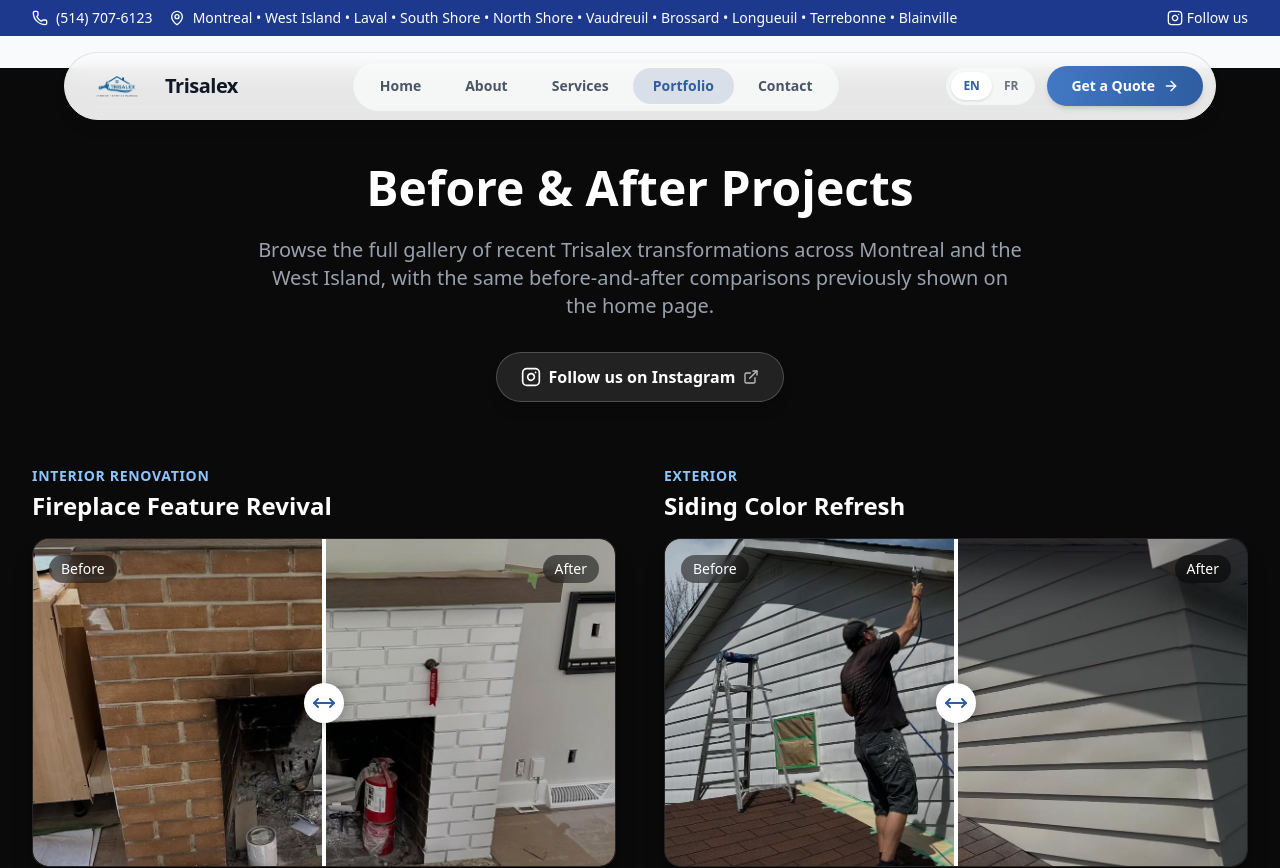
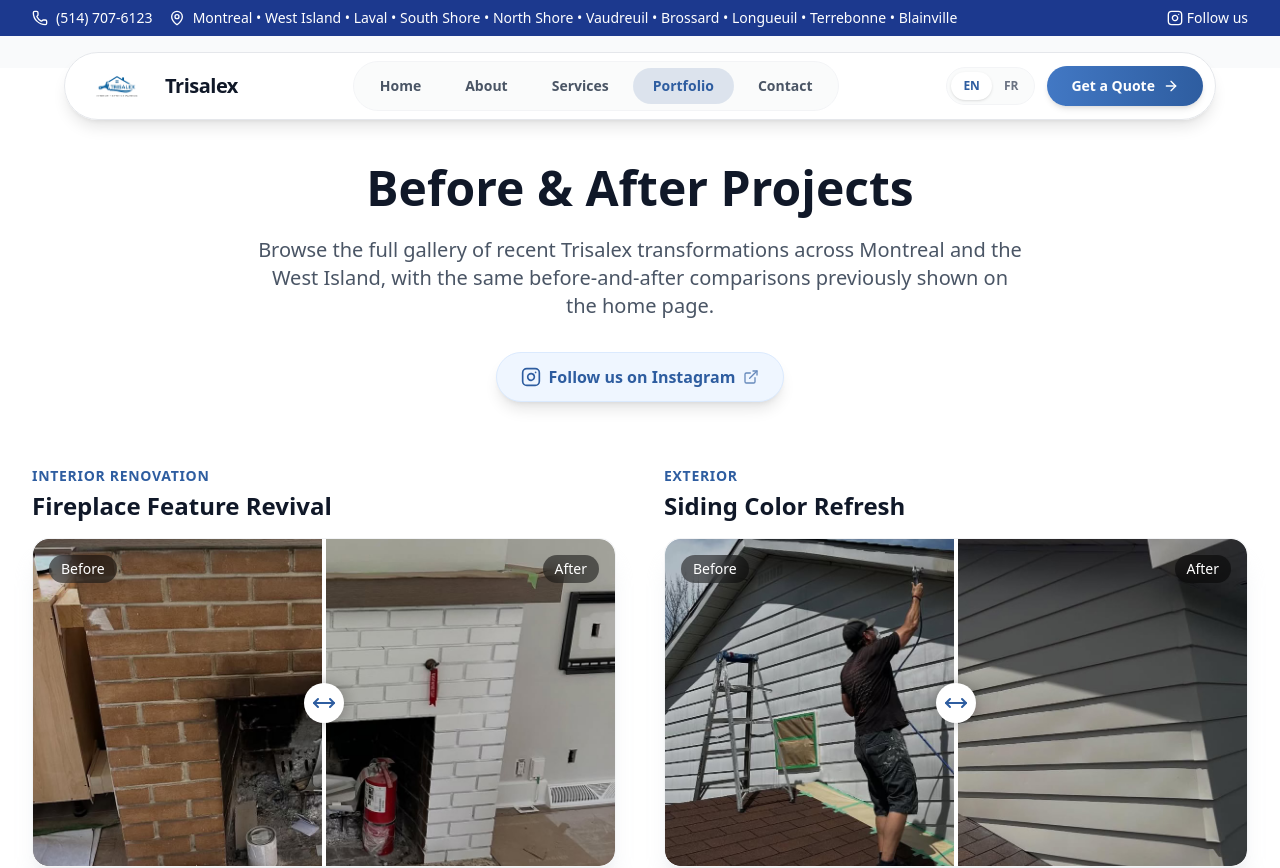
Before and after one commit to ys-sites/Trisalex, a React (Vite) app: page /portfolio in a window 1280 px wide. Shown: the top 868 px of the page. Built offline with nearby package versions, Linux system fonts and the light colour scheme.

Commit message:
update 5.0

```diff
--- a/src/components/Layout.tsx
+++ b/src/components/Layout.tsx
@@ -13,7 +13,7 @@ export default function Layout() {
   const isHome = location.pathname === "/";
   const { t } = useTranslation();
   const phoneNumber = "(514) 707-6123";
-  const phoneHref = "tel:+15147076123";
+  const contactFormHref = "/contact#contact-form";
   const serviceCities = "Montreal  •  West Island  •  Laval  •  South Shore  •  North Shore  •  Vaudreuil  •  Brossard  •  Longueuil  •  Terrebonne  •  Blainville";
 
   useEffect(() => {
@@ -72,8 +72,8 @@ export default function Layout() {
       </main>
 
       <a
-        href={phoneHref}
-        aria-label={`Call Trisalex at ${phoneNumber}`}
+        href={contactFormHref}
+        aria-label="Open the contact form"
         className="sm:hidden fixed bottom-5 right-5 z-50 inline-flex h-14 w-14 items-center justify-center rounded-full bg-[#2e5da0] text-white shadow-[0_18px_35px_rgba(46,93,160,0.35)] transition-transform duration-200 active:scale-95"
       >
         <Phone className="h-6 w-6" />
--- a/src/pages/About.tsx
+++ b/src/pages/About.tsx
@@ -39,7 +39,7 @@ export default function About() {
             </ul>
           </div>
 
-          <div className="relative">
+          <div className="relative hidden lg:block">
             <div className="aspect-w-4 aspect-h-5 rounded-2xl overflow-hidden shadow-xl">
               <img
                 src="/main.jpg"
--- a/src/pages/Contact.tsx
+++ b/src/pages/Contact.tsx
@@ -147,6 +147,7 @@ export default function Contact() {
             initial={{ opacity: 0, y: 20 }}
             animate={{ opacity: 1, y: 0 }}
             transition={{ duration: 0.6, delay: 0.2 }}
+            id="contact-form"
             className="lg:col-span-2 bg-white rounded-3xl shadow-2xl p-8 md:p-12 border border-gray-100"
           >
             {isSuccess ? (
@@ -249,16 +250,16 @@ export default function Contact() {
                   <button
                     type="submit"
                     disabled={isSubmitting}
-                    className="w-full bg-gradient-to-r from-[#4278c4] to-[#2e5da0] text-white font-extrabold py-5 rounded-2xl text-xl shadow-xl shadow-blue-200 transition-all flex items-center justify-center gap-2 group disabled:opacity-70 disabled:cursor-not-allowed"
+                    className="w-full bg-gradient-to-r from-[#4278c4] to-[#2e5da0] text-white font-extrabold py-4 md:py-5 rounded-2xl text-base md:text-xl shadow-xl shadow-blue-200 transition-all flex items-center justify-center gap-2 group disabled:opacity-70 disabled:cursor-not-allowed"
                   >
                     {isSubmitting ? (
                       <>
-                        <Loader2 className="w-6 h-6 animate-spin" />
+                        <Loader2 className="w-5 h-5 md:w-6 md:h-6 animate-spin" />
                         Sending...
                       </>
                     ) : (
                       <>
-                        {t('home.contact.submit')} <ArrowRight className="w-6 h-6 transition-transform group-hover:translate-x-1" />
+                        {t('home.contact.submit')} <ArrowRight className="w-5 h-5 md:w-6 md:h-6 transition-transform group-hover:translate-x-1" />
                       </>
                     )}
                   </button>
--- a/src/pages/Portfolio.tsx
+++ b/src/pages/Portfolio.tsx
@@ -71,14 +71,14 @@ const beforeAfterItems = [
 
 export default function Portfolio() {
   return (
-    <div className="py-16 md:py-24 bg-[#0a0a0a] min-h-screen">
+    <div className="py-16 md:py-24 bg-white min-h-screen">
       <div className="max-w-7xl mx-auto px-4 sm:px-6 lg:px-8">
         <div className="text-center mb-16">
           <motion.h1
             initial={{ opacity: 0, y: -20 }}
             animate={{ opacity: 1, y: 0 }}
             transition={{ duration: 0.6 }}
-            className="text-4xl md:text-5xl font-extrabold text-white mb-6"
+            className="text-4xl md:text-5xl font-extrabold text-gray-900 mb-6"
           >
             Before & After Projects
           </motion.h1>
@@ -86,7 +86,7 @@ export default function Portfolio() {
             initial={{ opacity: 0 }}
             animate={{ opacity: 1 }}
             transition={{ duration: 0.6, delay: 0.2 }}
-            className="text-xl text-gray-400 max-w-3xl mx-auto mb-8"
+            className="text-xl text-gray-600 max-w-3xl mx-auto mb-8"
           >
             Browse the full gallery of recent Trisalex transformations across Montreal and the West Island, with the same before-and-after comparisons previously shown on the home page.
           </motion.p>
@@ -98,7 +98,7 @@ export default function Portfolio() {
             href="https://www.instagram.com/trisalexpainting/"
             target="_blank"
             rel="noopener noreferrer"
-            className="inline-flex items-center px-6 py-3 bg-white/10 border border-white/20 text-white font-semibold rounded-full shadow-lg hover:bg-white/20 transition-colors"
+            className="inline-flex items-center px-6 py-3 bg-blue-50 border border-blue-100 text-[#2e5da0] font-semibold rounded-full shadow-lg hover:bg-blue-100 transition-colors"
           >
             <Instagram className="w-5 h-5 mr-2" />
             Follow us on Instagram
@@ -119,10 +119,10 @@ export default function Portfolio() {
               className="flex flex-col"
             >
               <div className="mb-4">
-                <span className="text-blue-300 font-bold text-sm uppercase tracking-wider mb-1 block">{item.category}</span>
-                <h3 className="text-white font-bold text-2xl">{item.title}</h3>
+                <span className="text-[#2e5da0] font-bold text-sm uppercase tracking-wider mb-1 block">{item.category}</span>
+                <h3 className="text-gray-900 font-bold text-2xl">{item.title}</h3>
               </div>
-              <div className="shadow-xl shadow-black/30 rounded-2xl overflow-hidden border border-white/10">
+              <div className="shadow-xl shadow-gray-200/60 rounded-2xl overflow-hidden border border-gray-100">
                 <BeforeAfterSlider
                   beforeImage={item.before}
                   afterImage={item.after}
```
